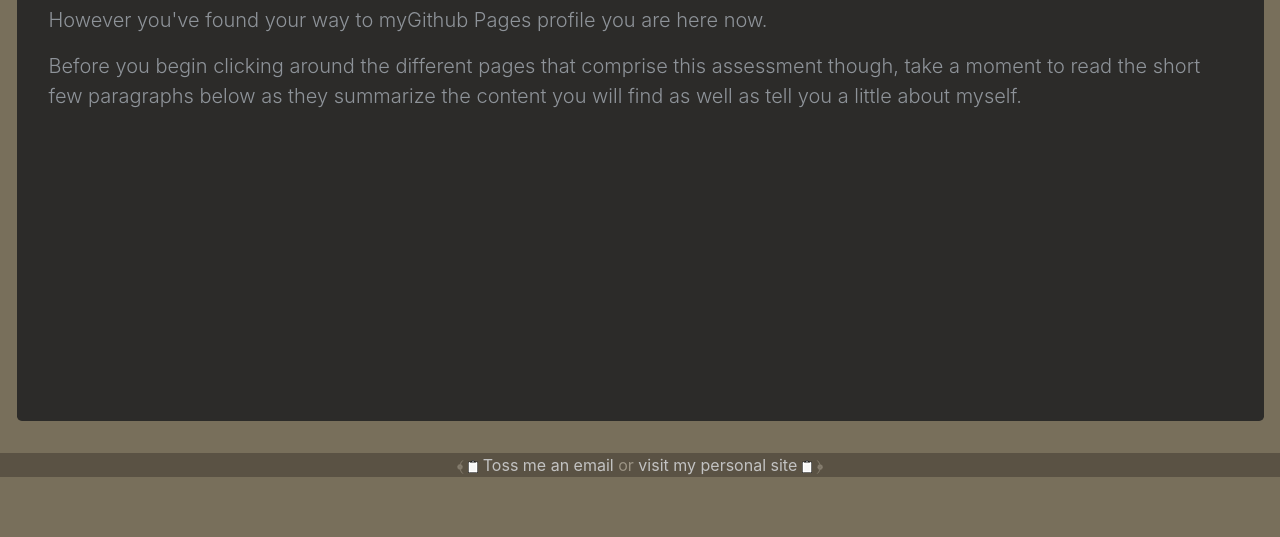
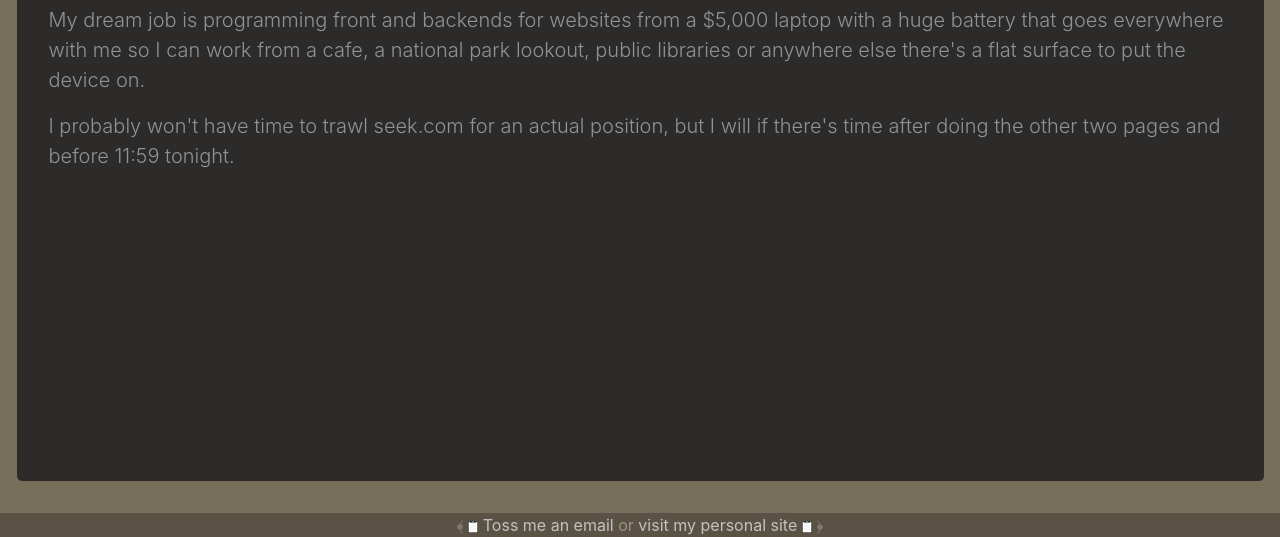
Before and after one commit to jason-barber/jason-barber.github.io, a plain HTML site: page dreamjob.html in a window 1280 px wide. Shown: the part 307-844 px from the top of the page. Before the commit the page ends 800 px from the top, so only its background shows below. Drawn offline with Linux system fonts and the light colour scheme.

Commit message:
Update dreamjob.html

```diff
--- a/dreamjob.html
+++ b/dreamjob.html
@@ -23,8 +23,8 @@
     <div class="jumbotron">
       <h1 class="display-4" style="color: #B84602"><img src="pic.png" width="120" height="120" alt="">&nbsp;</h1>
       <h1 class="display-4" style="color: #B84602">Ideal Job</h1>
-<p class="lead"> However you've found your way to myGithub Pages profile you are here now.</p>
-      <p class="lead">Before you begin clicking around the different pages that comprise this assessment though, take a moment to read the short few paragraphs below as they summarize the content you will find as well as tell you a little about myself.&nbsp; &nbsp;&nbsp;</p>
+<p class="lead"> My dream job is programming front and backends for websites from a $5,000 laptop with a huge battery that goes everywhere with me so I can work from a cafe, a national park lookout, public libraries or anywhere else there's a flat surface to put the device on.</p>
+<p class="lead">I probably won't have time to trawl seek.com for an actual position, but I will if there's time after doing the other two pages and before 11:59 tonight.</p>
 <p class="lead">&nbsp; </p>
       <p class="lead">&nbsp;</p>
       <p class="lead">&nbsp;</p>
```
